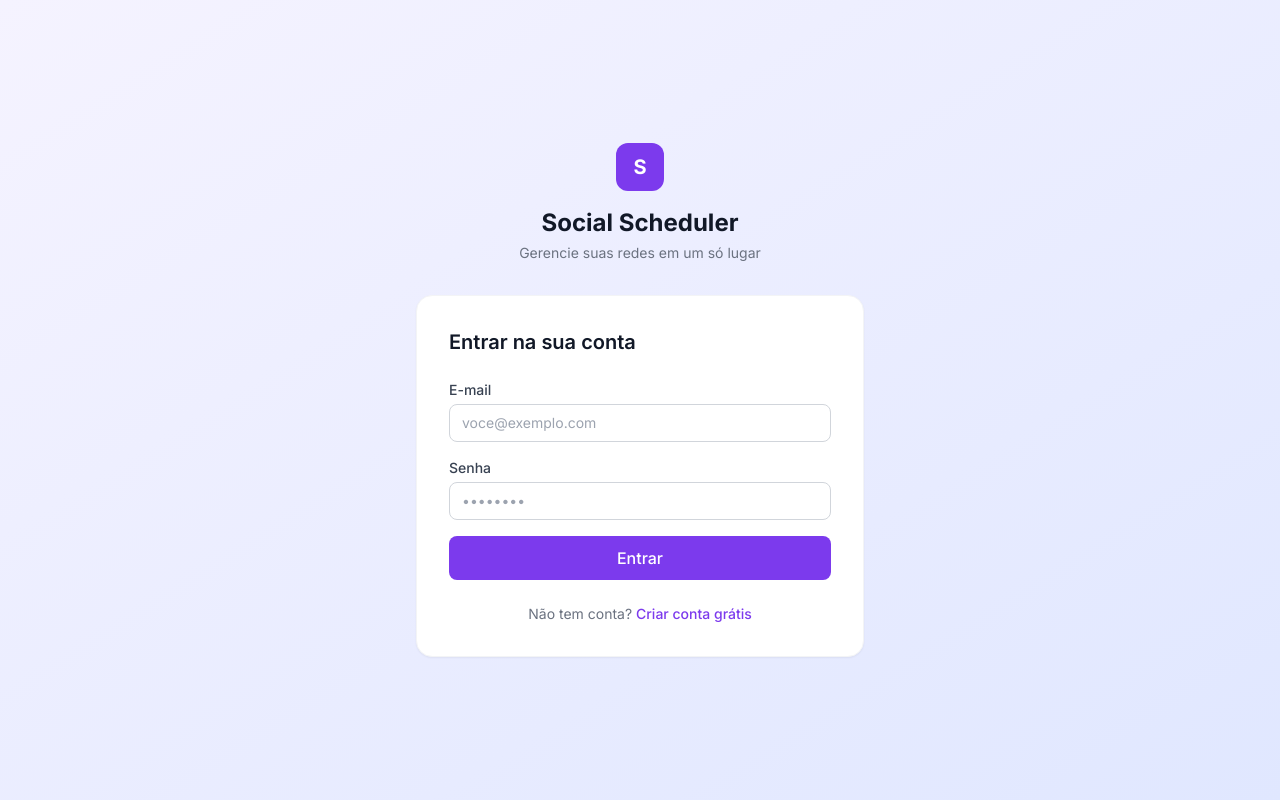
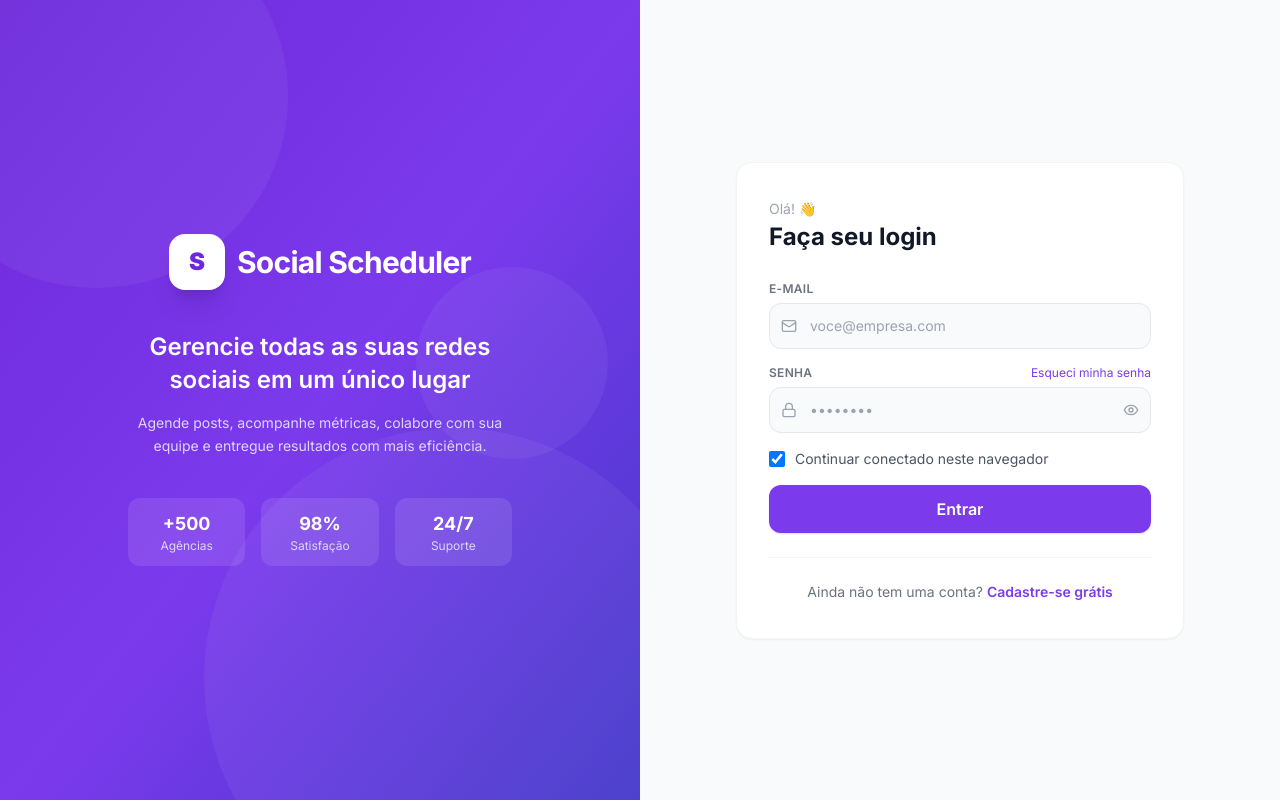
Before and after one commit to eujessica-dev/social-scheduler, a Next.js app in the folder apps/web/: page /login in a window 1280 px wide. Built offline with nearby package versions, Linux system fonts and the light colour scheme; no server answers.

Commit message:
feat: redesign das telas de login e cadastro
Layout split com painel decorativo violeta + formulário à direita;
logo centralizada acima do form, campos com ícones e floating label,
toggle de senha, checkbox de sessão, barra de força da senha no cadastro.

```diff
--- a/apps/web/src/app/(auth)/layout.tsx
+++ b/apps/web/src/app/(auth)/layout.tsx
@@ -1,15 +1,53 @@
 export default function AuthLayout({ children }: { children: React.ReactNode }) {
   return (
-    <div className="min-h-screen bg-gradient-to-br from-violet-50 to-indigo-100 flex items-center justify-center p-4">
-      <div className="w-full max-w-md">
-        <div className="text-center mb-8">
-          <div className="inline-flex items-center justify-center w-12 h-12 rounded-xl bg-violet-600 text-white text-xl font-bold mb-4">
-            S
+    <div className="min-h-screen flex">
+      {/* Painel esquerdo — decorativo */}
+      <div className="hidden lg:flex lg:w-1/2 bg-gradient-to-br from-violet-700 via-violet-600 to-indigo-700 flex-col items-center justify-center p-12 relative overflow-hidden">
+        {/* círculos decorativos */}
+        <div className="absolute -top-24 -left-24 w-96 h-96 rounded-full bg-white/5" />
+        <div className="absolute -bottom-32 -right-16 w-[500px] h-[500px] rounded-full bg-white/5" />
+        <div className="absolute top-1/3 right-8 w-48 h-48 rounded-full bg-white/5" />
+
+        <div className="relative z-10 text-center max-w-sm">
+          {/* Logo grande */}
+          <div className="flex items-center justify-center gap-3 mb-10">
+            <div className="w-14 h-14 rounded-2xl bg-white flex items-center justify-center shadow-xl">
+              <span className="text-violet-700 text-2xl font-black">S</span>
+            </div>
+            <span className="text-white text-3xl font-bold tracking-tight">Social Scheduler</span>
           </div>
-          <h1 className="text-2xl font-bold text-gray-900">Social Scheduler</h1>
-          <p className="text-gray-500 text-sm mt-1">Gerencie suas redes em um só lugar</p>
+
+          <h2 className="text-white text-2xl font-semibold leading-snug mb-4">
+            Gerencie todas as suas redes sociais em um único lugar
+          </h2>
+          <p className="text-violet-200 text-sm leading-relaxed">
+            Agende posts, acompanhe métricas, colabore com sua equipe e entregue resultados com mais eficiência.
+          </p>
+
+          <div className="mt-10 grid grid-cols-3 gap-4 text-center">
+            {[['+500', 'Agências'], ['98%', 'Satisfação'], ['24/7', 'Suporte']].map(([val, label]) => (
+              <div key={label} className="bg-white/10 rounded-xl py-3 px-2">
+                <div className="text-white font-bold text-lg">{val}</div>
+                <div className="text-violet-200 text-xs">{label}</div>
+              </div>
+            ))}
+          </div>
         </div>
-        {children}
+      </div>
+
+      {/* Painel direito — formulário */}
+      <div className="flex-1 flex flex-col items-center justify-center p-6 bg-gray-50 min-h-screen">
+        {/* Logo mobile (só aparece em telas pequenas) */}
+        <div className="flex lg:hidden items-center gap-2 mb-8">
+          <div className="w-10 h-10 rounded-xl bg-violet-600 flex items-center justify-center">
+            <span className="text-white text-lg font-black">S</span>
+          </div>
+          <span className="text-gray-900 text-xl font-bold">Social Scheduler</span>
+        </div>
+
+        <div className="w-full max-w-md">
+          {children}
+        </div>
       </div>
     </div>
   )
--- a/apps/web/src/app/(auth)/login/page.tsx
+++ b/apps/web/src/app/(auth)/login/page.tsx
@@ -7,13 +7,14 @@ import { useForm } from 'react-hook-form'
 import { zodResolver } from '@hookform/resolvers/zod'
 import { z } from 'zod'
 import { toast } from 'sonner'
-import { Loader2 } from 'lucide-react'
+import { Eye, EyeOff, Loader2, Mail, Lock } from 'lucide-react'
 import { api } from '@/lib/api'
 import { useAuthStore } from '@/store/auth.store'
 
 const schema = z.object({
   email: z.string().email('E-mail inválido'),
   password: z.string().min(1, 'Senha obrigatória'),
+  remember: z.boolean().optional(),
 })
 
 type FormData = z.infer<typeof schema>
@@ -22,72 +23,137 @@ export default function LoginPage() {
   const router = useRouter()
   const { setTokens } = useAuthStore()
   const [loading, setLoading] = useState(false)
+  const [showPassword, setShowPassword] = useState(false)
 
   const { register, handleSubmit, formState: { errors } } = useForm<FormData>({
     resolver: zodResolver(schema),
+    defaultValues: { remember: true },
   })
 
   const onSubmit = async (data: FormData) => {
     setLoading(true)
     try {
-      const res = await api.post('/auth/login', data)
+      const res = await api.post('/auth/login', { email: data.email, password: data.password })
       const meRes = await api.get('/auth/me', {
         headers: { Authorization: `Bearer ${res.data.accessToken}` },
       })
       setTokens(res.data.accessToken, meRes.data)
       router.push('/dashboard')
     } catch (err: any) {
-      toast.error(err.response?.data?.message ?? 'Credenciais inválidas')
+      toast.error(err.response?.data?.message ?? 'E-mail ou senha incorretos')
     } finally {
       setLoading(false)
     }
   }
 
   return (
-    <div className="bg-white rounded-2xl shadow-sm border border-gray-100 p-8">
-      <h2 className="text-xl font-semibold text-gray-900 mb-6">Entrar na sua conta</h2>
+    <div className="bg-white rounded-2xl shadow-sm border border-gray-100 px-8 py-9">
+      {/* Cabeçalho */}
+      <div className="mb-7">
+        <p className="text-gray-400 text-sm">Olá! 👋</p>
+        <h2 className="text-2xl font-bold text-gray-900 mt-0.5">Faça seu login</h2>
+      </div>
 
       <form onSubmit={handleSubmit(onSubmit)} className="space-y-4">
+        {/* Campo e-mail */}
         <div>
-          <label className="block text-sm font-medium text-gray-700 mb-1">E-mail</label>
+          <label className="block text-xs font-semibold text-gray-500 uppercase tracking-wide mb-1.5">
+            E-mail
+          </label>
+          <div className="relative">
+            <Mail className="absolute left-3 top-1/2 -translate-y-1/2 w-4 h-4 text-gray-400" />
             <input
               {...register('email')}
               type="email"
               autoComplete="email"
-            placeholder="voce@exemplo.com"
-            className="w-full px-3 py-2 border border-gray-300 rounded-lg text-sm focus:outline-none focus:ring-2 focus:ring-violet-500 focus:border-transparent"
+              placeholder="voce@empresa.com"
+              className={`w-full pl-10 pr-4 py-3 border rounded-xl text-sm bg-gray-50 focus:bg-white focus:outline-none focus:ring-2 focus:ring-violet-500 focus:border-transparent transition-all ${
+                errors.email ? 'border-red-400 bg-red-50' : 'border-gray-200'
+              }`}
             />
-          {errors.email && <p className="text-red-500 text-xs mt-1">{errors.email.message}</p>}
+          </div>
+          {errors.email && (
+            <p className="text-red-500 text-xs mt-1 flex items-center gap-1">
+              <span>⚠</span> {errors.email.message}
+            </p>
+          )}
         </div>
 
+        {/* Campo senha */}
         <div>
-          <label className="block text-sm font-medium text-gray-700 mb-1">Senha</label>
+          <div className="flex items-center justify-between mb-1.5">
+            <label className="block text-xs font-semibold text-gray-500 uppercase tracking-wide">
+              Senha
+            </label>
+            <Link
+              href="/forgot-password"
+              className="text-xs text-violet-600 hover:text-violet-700 hover:underline"
+            >
+              Esqueci minha senha
+            </Link>
+          </div>
+          <div className="relative">
+            <Lock className="absolute left-3 top-1/2 -translate-y-1/2 w-4 h-4 text-gray-400" />
             <input
               {...register('password')}
-            type="password"
+              type={showPassword ? 'text' : 'password'}
               autoComplete="current-password"
               placeholder="••••••••"
-            className="w-full px-3 py-2 border border-gray-300 rounded-lg text-sm focus:outline-none focus:ring-2 focus:ring-violet-500 focus:border-transparent"
+              className={`w-full pl-10 pr-11 py-3 border rounded-xl text-sm bg-gray-50 focus:bg-white focus:outline-none focus:ring-2 focus:ring-violet-500 focus:border-transparent transition-all ${
+                errors.password ? 'border-red-400 bg-red-50' : 'border-gray-200'
+              }`}
             />
-          {errors.password && <p className="text-red-500 text-xs mt-1">{errors.password.message}</p>}
+            <button
+              type="button"
+              onClick={() => setShowPassword(!showPassword)}
+              className="absolute right-3 top-1/2 -translate-y-1/2 text-gray-400 hover:text-gray-600 transition-colors"
+            >
+              {showPassword ? <EyeOff className="w-4 h-4" /> : <Eye className="w-4 h-4" />}
+            </button>
+          </div>
+          {errors.password && (
+            <p className="text-red-500 text-xs mt-1 flex items-center gap-1">
+              <span>⚠</span> {errors.password.message}
+            </p>
+          )}
         </div>
 
+        {/* Manter conectado */}
+        <label className="flex items-center gap-2.5 cursor-pointer select-none">
+          <input
+            {...register('remember')}
+            type="checkbox"
+            className="w-4 h-4 rounded border-gray-300 text-violet-600 focus:ring-violet-500 cursor-pointer"
+          />
+          <span className="text-sm text-gray-600">Continuar conectado neste navegador</span>
+        </label>
+
+        {/* Botão entrar */}
         <button
           type="submit"
           disabled={loading}
-          className="w-full bg-violet-600 hover:bg-violet-700 disabled:opacity-60 text-white font-medium py-2.5 px-4 rounded-lg transition-colors flex items-center justify-center gap-2"
+          className="w-full bg-violet-600 hover:bg-violet-700 active:bg-violet-800 disabled:opacity-60 disabled:cursor-not-allowed text-white font-semibold py-3 px-4 rounded-xl transition-colors flex items-center justify-center gap-2 shadow-sm shadow-violet-200 mt-2"
         >
-          {loading && <Loader2 className="w-4 h-4 animate-spin" />}
-          {loading ? 'Entrando...' : 'Entrar'}
+          {loading ? (
+            <>
+              <Loader2 className="w-4 h-4 animate-spin" />
+              Entrando...
+            </>
+          ) : (
+            'Entrar'
+          )}
         </button>
       </form>
 
-      <p className="text-center text-sm text-gray-500 mt-6">
-        Não tem conta?{' '}
-        <Link href="/register" className="text-violet-600 hover:underline font-medium">
-          Criar conta grátis
+      {/* Rodapé */}
+      <div className="mt-6 pt-6 border-t border-gray-100 text-center">
+        <p className="text-sm text-gray-500">
+          Ainda não tem uma conta?{' '}
+          <Link href="/register" className="text-violet-600 hover:text-violet-700 font-semibold hover:underline">
+            Cadastre-se grátis
           </Link>
         </p>
       </div>
+    </div>
   )
 }
--- a/apps/web/src/app/(auth)/register/page.tsx
+++ b/apps/web/src/app/(auth)/register/page.tsx
@@ -7,7 +7,7 @@ import { useForm } from 'react-hook-form'
 import { zodResolver } from '@hookform/resolvers/zod'
 import { z } from 'zod'
 import { toast } from 'sonner'
-import { Loader2 } from 'lucide-react'
+import { Eye, EyeOff, Loader2, Mail, Lock, User } from 'lucide-react'
 import { api } from '@/lib/api'
 import { useAuthStore } from '@/store/auth.store'
 
@@ -27,10 +27,26 @@ export default function RegisterPage() {
   const router = useRouter()
   const { setTokens } = useAuthStore()
   const [loading, setLoading] = useState(false)
+  const [showPassword, setShowPassword] = useState(false)
 
-  const { register, handleSubmit, formState: { errors } } = useForm<FormData>({
+  const { register, handleSubmit, watch, formState: { errors } } = useForm<FormData>({
     resolver: zodResolver(schema),
   })
+
+  const passwordValue = watch('password', '')
+
+  const passwordStrength = (() => {
+    if (!passwordValue) return 0
+    let score = 0
+    if (passwordValue.length >= 8) score++
+    if (/[A-Z]/.test(passwordValue)) score++
+    if (/[0-9]/.test(passwordValue)) score++
+    if (/[^A-Za-z0-9]/.test(passwordValue)) score++
+    return score
+  })()
+
+  const strengthLabel = ['', 'Fraca', 'Razoável', 'Boa', 'Forte'][passwordStrength]
+  const strengthColor = ['', 'bg-red-400', 'bg-yellow-400', 'bg-blue-400', 'bg-green-500'][passwordStrength]
 
   const onSubmit = async (data: FormData) => {
     setLoading(true)
@@ -50,66 +66,146 @@ export default function RegisterPage() {
   }
 
   return (
-    <div className="bg-white rounded-2xl shadow-sm border border-gray-100 p-8">
-      <h2 className="text-xl font-semibold text-gray-900 mb-6">Criar sua conta</h2>
+    <div className="bg-white rounded-2xl shadow-sm border border-gray-100 px-8 py-9">
+      {/* Cabeçalho */}
+      <div className="mb-7">
+        <p className="text-gray-400 text-sm">Vamos começar! 🚀</p>
+        <h2 className="text-2xl font-bold text-gray-900 mt-0.5">Crie sua conta grátis</h2>
+      </div>
 
       <form onSubmit={handleSubmit(onSubmit)} className="space-y-4">
+        {/* Nome */}
         <div>
-          <label className="block text-sm font-medium text-gray-700 mb-1">Nome</label>
+          <label className="block text-xs font-semibold text-gray-500 uppercase tracking-wide mb-1.5">
+            Seu nome
+          </label>
+          <div className="relative">
+            <User className="absolute left-3 top-1/2 -translate-y-1/2 w-4 h-4 text-gray-400" />
             <input
               {...register('name')}
               type="text"
               autoComplete="name"
-            placeholder="Seu nome"
-            className="w-full px-3 py-2 border border-gray-300 rounded-lg text-sm focus:outline-none focus:ring-2 focus:ring-violet-500 focus:border-transparent"
+              placeholder="Como podemos te chamar?"
+              className={`w-full pl-10 pr-4 py-3 border rounded-xl text-sm bg-gray-50 focus:bg-white focus:outline-none focus:ring-2 focus:ring-violet-500 focus:border-transparent transition-all ${
+                errors.name ? 'border-red-400 bg-red-50' : 'border-gray-200'
+              }`}
             />
-          {errors.name && <p className="text-red-500 text-xs mt-1">{errors.name.message}</p>}
+          </div>
+          {errors.name && (
+            <p className="text-red-500 text-xs mt-1 flex items-center gap-1">
+              <span>⚠</span> {errors.name.message}
+            </p>
+          )}
         </div>
 
+        {/* E-mail */}
         <div>
-          <label className="block text-sm font-medium text-gray-700 mb-1">E-mail</label>
+          <label className="block text-xs font-semibold text-gray-500 uppercase tracking-wide mb-1.5">
+            E-mail
+          </label>
+          <div className="relative">
+            <Mail className="absolute left-3 top-1/2 -translate-y-1/2 w-4 h-4 text-gray-400" />
             <input
               {...register('email')}
               type="email"
               autoComplete="email"
-            placeholder="voce@exemplo.com"
-            className="w-full px-3 py-2 border border-gray-300 rounded-lg text-sm focus:outline-none focus:ring-2 focus:ring-violet-500 focus:border-transparent"
+              placeholder="voce@empresa.com"
+              className={`w-full pl-10 pr-4 py-3 border rounded-xl text-sm bg-gray-50 focus:bg-white focus:outline-none focus:ring-2 focus:ring-violet-500 focus:border-transparent transition-all ${
+                errors.email ? 'border-red-400 bg-red-50' : 'border-gray-200'
+              }`}
             />
-          {errors.email && <p className="text-red-500 text-xs mt-1">{errors.email.message}</p>}
+          </div>
+          {errors.email && (
+            <p className="text-red-500 text-xs mt-1 flex items-center gap-1">
+              <span>⚠</span> {errors.email.message}
+            </p>
+          )}
         </div>
 
+        {/* Senha */}
         <div>
-          <label className="block text-sm font-medium text-gray-700 mb-1">Senha</label>
+          <label className="block text-xs font-semibold text-gray-500 uppercase tracking-wide mb-1.5">
+            Senha
+          </label>
+          <div className="relative">
+            <Lock className="absolute left-3 top-1/2 -translate-y-1/2 w-4 h-4 text-gray-400" />
             <input
               {...register('password')}
-            type="password"
+              type={showPassword ? 'text' : 'password'}
               autoComplete="new-password"
               placeholder="Mínimo 8 caracteres"
-            className="w-full px-3 py-2 border border-gray-300 rounded-lg text-sm focus:outline-none focus:ring-2 focus:ring-violet-500 focus:border-transparent"
+              className={`w-full pl-10 pr-11 py-3 border rounded-xl text-sm bg-gray-50 focus:bg-white focus:outline-none focus:ring-2 focus:ring-violet-500 focus:border-transparent transition-all ${
+                errors.password ? 'border-red-400 bg-red-50' : 'border-gray-200'
+              }`}
             />
-          {errors.password && <p className="text-red-500 text-xs mt-1">{errors.password.message}</p>}
+            <button
+              type="button"
+              onClick={() => setShowPassword(!showPassword)}
+              className="absolute right-3 top-1/2 -translate-y-1/2 text-gray-400 hover:text-gray-600 transition-colors"
+            >
+              {showPassword ? <EyeOff className="w-4 h-4" /> : <Eye className="w-4 h-4" />}
+            </button>
           </div>
 
+          {/* Barra de força da senha */}
+          {passwordValue && (
+            <div className="mt-2">
+              <div className="flex gap-1 mb-1">
+                {[1, 2, 3, 4].map((i) => (
+                  <div
+                    key={i}
+                    className={`h-1 flex-1 rounded-full transition-all ${
+                      i <= passwordStrength ? strengthColor : 'bg-gray-200'
+                    }`}
+                  />
+                ))}
+              </div>
+              <p className="text-xs text-gray-400">
+                Força da senha: <span className={`font-medium ${['', 'text-red-500', 'text-yellow-600', 'text-blue-600', 'text-green-600'][passwordStrength]}`}>{strengthLabel}</span>
+              </p>
+            </div>
+          )}
+
+          {errors.password && (
+            <p className="text-red-500 text-xs mt-1 flex items-center gap-1">
+              <span>⚠</span> {errors.password.message}
+            </p>
+          )}
+        </div>
+
+        {/* Botão */}
         <button
           type="submit"
           disabled={loading}
-          className="w-full bg-violet-600 hover:bg-violet-700 disabled:opacity-60 text-white font-medium py-2.5 px-4 rounded-lg transition-colors flex items-center justify-center gap-2"
+          className="w-full bg-violet-600 hover:bg-violet-700 active:bg-violet-800 disabled:opacity-60 disabled:cursor-not-allowed text-white font-semibold py-3 px-4 rounded-xl transition-colors flex items-center justify-center gap-2 shadow-sm shadow-violet-200 mt-2"
         >
-          {loading && <Loader2 className="w-4 h-4 animate-spin" />}
-          {loading ? 'Criando conta...' : 'Criar conta grátis'}
+          {loading ? (
+            <>
+              <Loader2 className="w-4 h-4 animate-spin" />
+              Criando conta...
+            </>
+          ) : (
+            'Criar conta grátis'
+          )}
         </button>
       </form>
 
-      <p className="text-sm text-gray-400 text-center mt-4">
-        Ao criar conta, você concorda com nossos termos de uso e política de privacidade.
+      <p className="text-xs text-gray-400 text-center mt-4 leading-relaxed">
+        Ao criar conta, você concorda com os{' '}
+        <span className="text-violet-500 cursor-pointer hover:underline">Termos de Uso</span>
+        {' '}e a{' '}
+        <span className="text-violet-500 cursor-pointer hover:underline">Política de Privacidade</span>.
       </p>
 
-      <p className="text-center text-sm text-gray-500 mt-4">
-        Já tem conta?{' '}
-        <Link href="/login" className="text-violet-600 hover:underline font-medium">
-          Entrar
+      {/* Rodapé */}
+      <div className="mt-5 pt-5 border-t border-gray-100 text-center">
+        <p className="text-sm text-gray-500">
+          Já tem uma conta?{' '}
+          <Link href="/login" className="text-violet-600 hover:text-violet-700 font-semibold hover:underline">
+            Entrar agora
           </Link>
         </p>
       </div>
+    </div>
   )
 }
```
Lines whose indentation alone changed are shown as unchanged.
